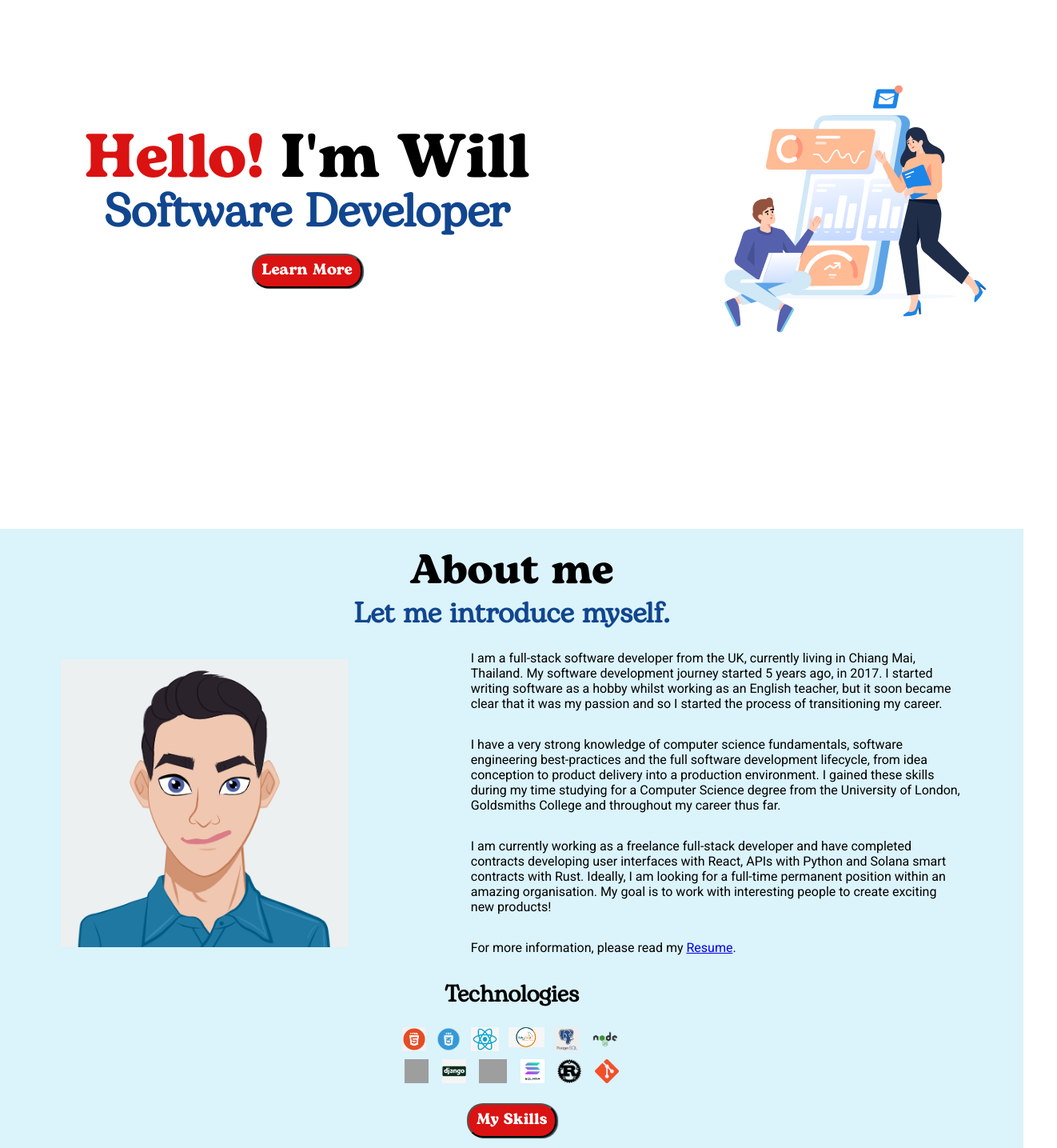
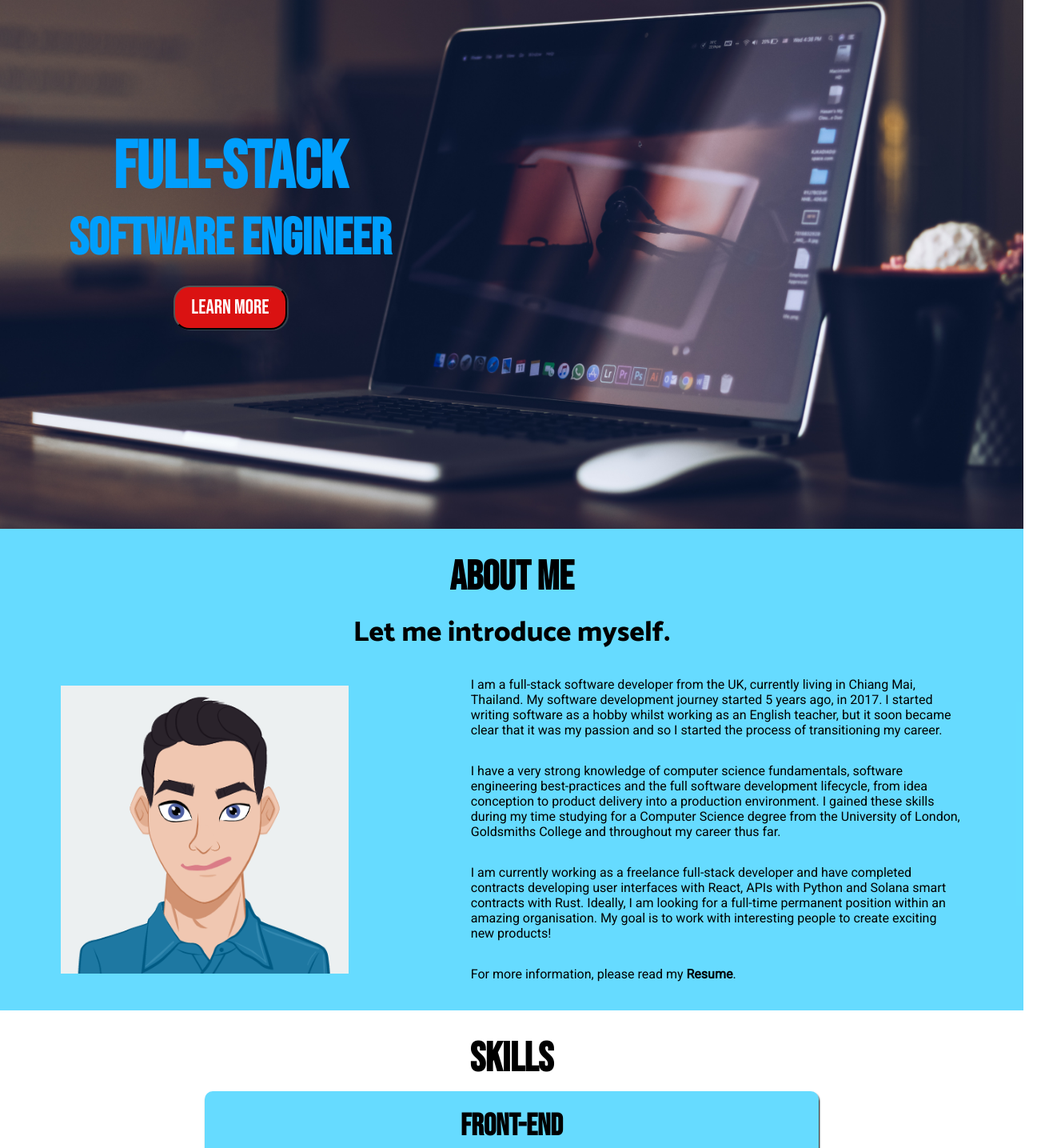
Before and after one commit to willp11/personal-website, a React (Create React App) app: page / in a window 1280 px wide. Shown: the part 139-1574 px from the top of the page at 80% size, 1322 px wide, since content can reach past the window. Built offline with nearby package versions, Linux system fonts and the light colour scheme; grey boxes are pictures that could not be loaded.

Commit message:
updated style of home page

```diff
--- a/public/index.html
+++ b/public/index.html
@@ -15,6 +15,7 @@
     <link rel="manifest" href="%PUBLIC_URL%/manifest.json" />
     <style>
       @import url('https://fonts.googleapis.com/css2?family=Catamaran:wght@800&family=Roboto&display=swap');
+      @import url('https://fonts.googleapis.com/css2?family=Bebas+Neue&family=Catamaran:wght@800&family=Roboto&display=swap');
     </style>
     <title>William Page</title>
   </head>
--- a/src/App.css
+++ b/src/App.css
@@ -5,3 +5,15 @@
 .App p {
   font-family: 'Roboto', Arial, sans-serif;
 }
+
+.App h1 {
+  font-family: 'Bebas Neue', 'Catamaran', sans-serif;
+}
+
+.App h2 {
+  font-family: 'Bebas Neue', 'Catamaran', sans-serif;
+}
+
+a {
+  text-decoration: none;
+}
--- a/src/Components/About/about.css
+++ b/src/Components/About/about.css
@@ -1,24 +1,26 @@
 .About {
     width: 100vw;
-    min-height: 100vh;
+    height: auto;
     padding: 20px 0;
-    background-color: #DBF3FA;
+    background-color: rgba(0, 196, 255, 0.6);
 }
 .About h2 {
-    font-family: BogartBold, 'Catamaran', Arial, Helvetica, sans-serif;
     font-size: 3.2rem;
     margin: 10px;
 }
 .About h3 {
-    font-family: BogartRegular, 'Catamaran', sans-serif;
+    font-family: 'Catamaran', sans-serif;
     font-size: 2.2rem;
     margin: 10px;
-    color: #11468f;
 }
 .About h4 {
-    font-family: BogartRegular, 'Catamaran', sans-serif;
+    font-family: 'Catamaran', sans-serif;
     font-size: 1.8rem;
     margin: 20px 0;
+    color: black;
+}
+.About a {
+    font-weight: bold;
     color: black;
 }
 
@@ -57,7 +59,7 @@
     width: 80%;
 }
 
-.LangsIcons {
+/* .LangsIcons {
     width: 300px;
     display: flex;
     flex-direction: column;
@@ -69,7 +71,7 @@
     flex-direction: row;
     justify-content: space-evenly;
     margin: 5px auto;
-}
+} */
 
 @media only screen and (max-width: 768px) {
     .AboutWrapper {
--- a/src/Components/About/about.js
+++ b/src/Components/About/about.js
@@ -44,7 +44,7 @@ const About = () => {
                     <p>For more information, please read my <a href="/William-Page-cv.pdf">Resume</a>.</p>
                 </div>
             </div>
-            <div className="SkillsSummary">
+            {/* <div className="SkillsSummary">
                 <h4>Technologies</h4>
                 <div className="LangsIcons">
                     <div className="LangsIconsRow">
@@ -65,7 +65,7 @@ const About = () => {
                     </div>
                 </div>
             </div>
-            <a href="#Skills"><ActionButton content="My Skills"/></a>
+            <a href="#Skills"><ActionButton content="My Skills"/></a> */}
         </div>
     );
 }
--- a/src/Components/ActionButton/actionButton.css
+++ b/src/Components/ActionButton/actionButton.css
@@ -1,18 +1,18 @@
 .ActionButton {
     text-align: center;
-    font-size: 1.2rem;
-    padding: 10px;
+    font-size: 1.6rem;
+    padding: 10px 20px;
     margin-top: 20px;
     border-radius: 20px;
     box-shadow: 2px 1px 1px #36454f;
     cursor: pointer;
     background-color: #da1212;
     color: white;
-    font-family: BogartBold;
-    /* font-weight: bold; */
+    font-family: 'Bebas Neue', 'Catamaran', sans-serif;
 }
 
 .ActionButton:hover {
-    background-color: #11468f;
+    background-color: #9AF58A;
     transition: 0.3s;
+    color: #002E7A;
 }
--- a/src/Components/Header/header.css
+++ b/src/Components/Header/header.css
@@ -9,13 +9,14 @@
     left: 0;
     z-index: 10;
     box-sizing: border-box;
-    background-color: #11468f;
+    background-color: #009ffd;
     transition: 0.3s;
+    border-bottom: 2px solid black;
 }
 
 .Logo a {
     text-decoration: none;
-    color: white;
+    color: #F9F871;
 }
 .MenuDropdown a {
     text-decoration: none;
@@ -44,14 +45,10 @@
     width: 40px;
 }
 .Logo p {
-    font-family: BogartBold, 'Catamaran', sans-serif;
-    font-size: 1.4rem;
+    font-family: 'Bebas Neue', 'Catamaran', sans-serif;
+    font-size: 1.8rem;
     margin: 0;
-    font-weight: bold;
-}
-.HeaderJobTag {
-    padding-left: 20px;
-    color: #da1212;
+
 }
 
 .Menu {
@@ -64,6 +61,9 @@
 }
 .Menu p {
     cursor: pointer;
+    color: #0E2624;
+    font-family: 'Bebas Neue', 'Catamaran', sans-serif;
+    font-size: 1.6rem;
 }
 .Menu p:hover {
     font-weight: bold;
--- a/src/Components/Home/home.css
+++ b/src/Components/Home/home.css
@@ -16,7 +16,8 @@
     display: flex;
     flex-direction: row;
     align-items: center;
-    background-color: white;
+    background-image: url(/src/Assets/computer_bg_2.jpg);
+    background-size: cover;
 }
 
 .HomeTitle {
@@ -27,49 +28,25 @@
 }
 
 .HomeInfo {
-    width: 60%;
+    width: 45%;
     box-sizing: border-box;
-    padding: 50px;
+    padding: 20px;
 }
 .HomeInfo h1 {
-    font-family: BogartBold, 'Catamaran', sans-serif;
-    font-size: 4.8rem;
-    margin: 0;
+    font-size: 5.2rem;
+    margin: 50px 0 0 0;
+    color: #009ffd;
+    margin-top: 50px;
 }
 .HomeInfo h2 {
-    font-family: BogartRegular, 'Catamaran', sans-serif;
-    font-size: 3.6rem;
+    font-size: 4rem;
     margin: 0;
-    color: #11468f;
+    color: #009ffd;
 }
 .HomeInfoParagraph {
     margin: 20px auto;
     max-width: 500px;
     text-align: left;
-}
-
-.HomeImage {
-    width: 40%;
-    display: flex;
-    justify-content: space-around;
-    box-sizing: border-box;
-    padding: 50px;
-}
-
-.HomeImagePlaceholder {
-    width: 42vw;
-    height: 28vw;
-    max-width: 600px;
-    max-height: 400px;
-}
-
-.HomeImagePlaceholderMobile {
-    width: 75vw;
-    height: 50vw;
-    max-width: 300px;
-    max-height: 200px;
-    margin: 0 auto;
-    display: none;
 }
 
 #Name {
@@ -103,17 +80,17 @@
     }
 
     .HomeInfo h2 {
-        font-size: 2.6rem;
+        font-size: 3.6rem;
         padding: 10px;
     }
 }
 
 @media only screen and (max-width: 768px) {
     .HomeInfo h1 {
-        font-size: 4rem;
+        font-size: 4.2rem;
     }
     .HomeInfo h2 {
-        font-size: 2.6rem;
+        font-size: 3.2rem;
         padding: 10px;
     }
 }
@@ -133,10 +110,10 @@
         max-height: 400px;
     }
     .HomeInfo h1 {
-        font-size: 3.4rem;
+        font-size: 3.8rem;
     }
     .HomeInfo h2 {
-        font-size: 2.4rem;
+        font-size: 3rem;
         padding: 0;
     }
 }
@@ -144,7 +121,7 @@
 @media only screen and (max-width: 400px) {
 
     .HomeInfo h1 {
-        font-size: 3rem;
+        font-size: 3.2rem;
     }
     .HomeTitle {
         flex-direction: column;
--- a/src/Components/Home/home.js
+++ b/src/Components/Home/home.js
@@ -1,5 +1,4 @@
 import './home.css';
-import Bg from '../../Assets/Scenes02.svg';
 import ActionButton from '../ActionButton/actionButton';
 
 const Home = () => {
@@ -7,20 +6,9 @@ const Home = () => {
     return (
         <div className="Home">
             <div className="HomeInfo">
-                <div className="HomeTitle">
-                    <h1 style={{"color":"#da1212"}}>Hello!</h1><h1 id="Name">I'm Will</h1>
-                </div>
-                <h2>Software Developer</h2>
-                {/* <div className="HomeInfoParagraph">
-                    <p>I am a freelance Software Developer with a passion for writing clean code in both front-end and back-end to create high quality web applications.
-                    </p>
-                    <p>I will be writing articles and tutorials for all my favourite technologies in my blog! Coming Soon!
-                    </p>
-                </div> */}
+                <h1>Full-stack</h1>
+                <h2>Software Engineer</h2>
                 <a href="#About"><ActionButton content="Learn More"/></a>
-            </div>
-            <div className="HomeImage">
-                <img className="HomeImagePlaceholder" src={Bg} alt=""/>
             </div>
         </div>
     )
--- a/src/Components/Skill/skill.css
+++ b/src/Components/Skill/skill.css
@@ -9,7 +9,7 @@
     border-radius: 10px;
     box-sizing: border-box;
     box-shadow: 1px 1px 1px #1f2933;
-    background-color: white;
+    background-color: #F4FAFF;
 }
 
 .Skill p {
--- a/src/Components/SkillBoard/skillBoard.css
+++ b/src/Components/SkillBoard/skillBoard.css
@@ -1,6 +1,6 @@
 .SkillBoard {
     width: 768px;
-    background-color: #DBF3FA;
+    background-color: rgba(0, 196, 255, 0.6);
     margin: 0 auto 20px auto;
     padding: 10px;
     box-sizing: border-box;
@@ -9,8 +9,9 @@
 }
 
 .SkillBoard h3 {
-    font-family: BogartRegular, 'Catamaran', Arial, Helvetica, sans-serif;
-    font-size: 1.6rem;
+    font-family: 'Bebas Neue', 'Catamaran', sans-serif;
+    font-size: 2.4rem;
+    margin: 10px;
 }
 .SkillBoard h4 {
     font-family: 'Catamaran', Arial, Helvetica, sans-serif;
--- a/src/Components/Skills/skills.css
+++ b/src/Components/Skills/skills.css
@@ -5,7 +5,6 @@
     padding-bottom: 20px;
 }
 .Skills h2 {
-    font-family: BogartBold, 'Catamaran', Arial, Helvetica, sans-serif;
     font-size: 3.2rem;
     margin: 10px;
 }
```
Also changed, not shown: src/Assets/computer_bg.jpg (added), src/Assets/computer_bg_2.jpg (added).
